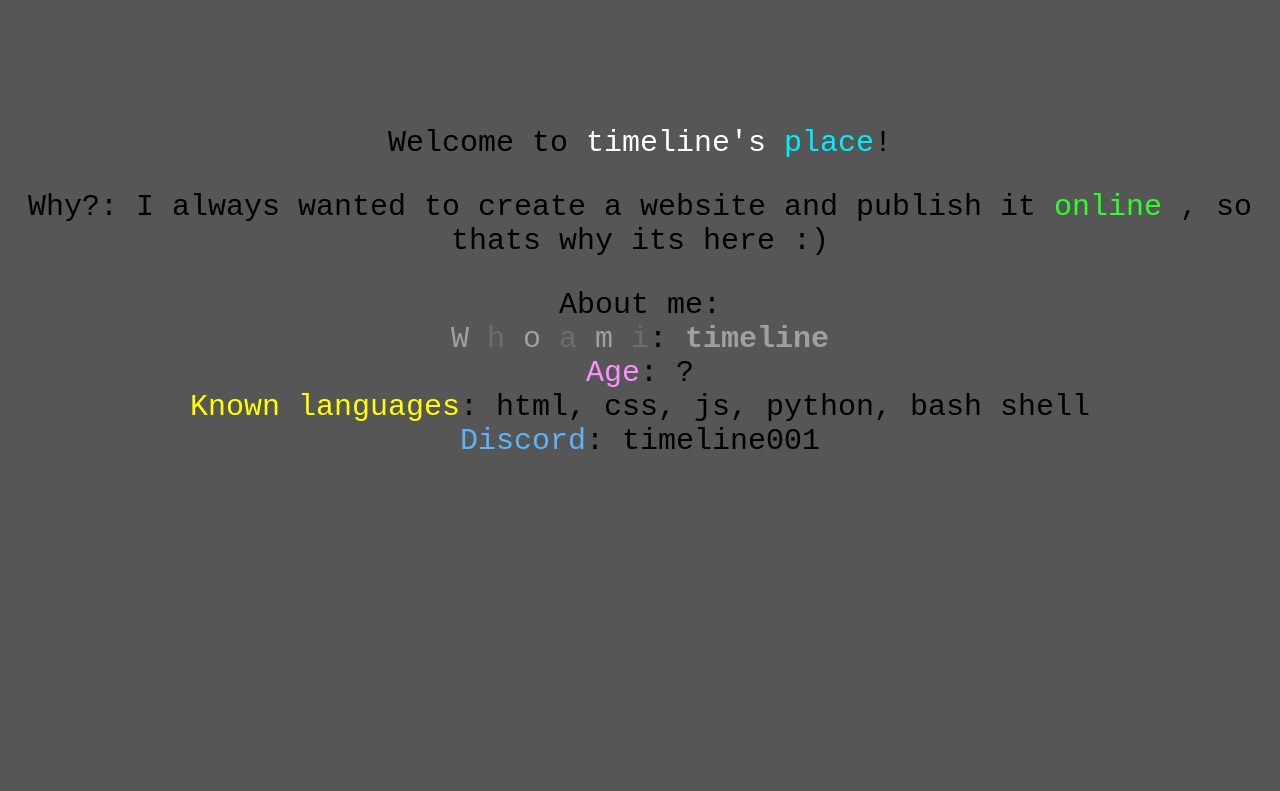
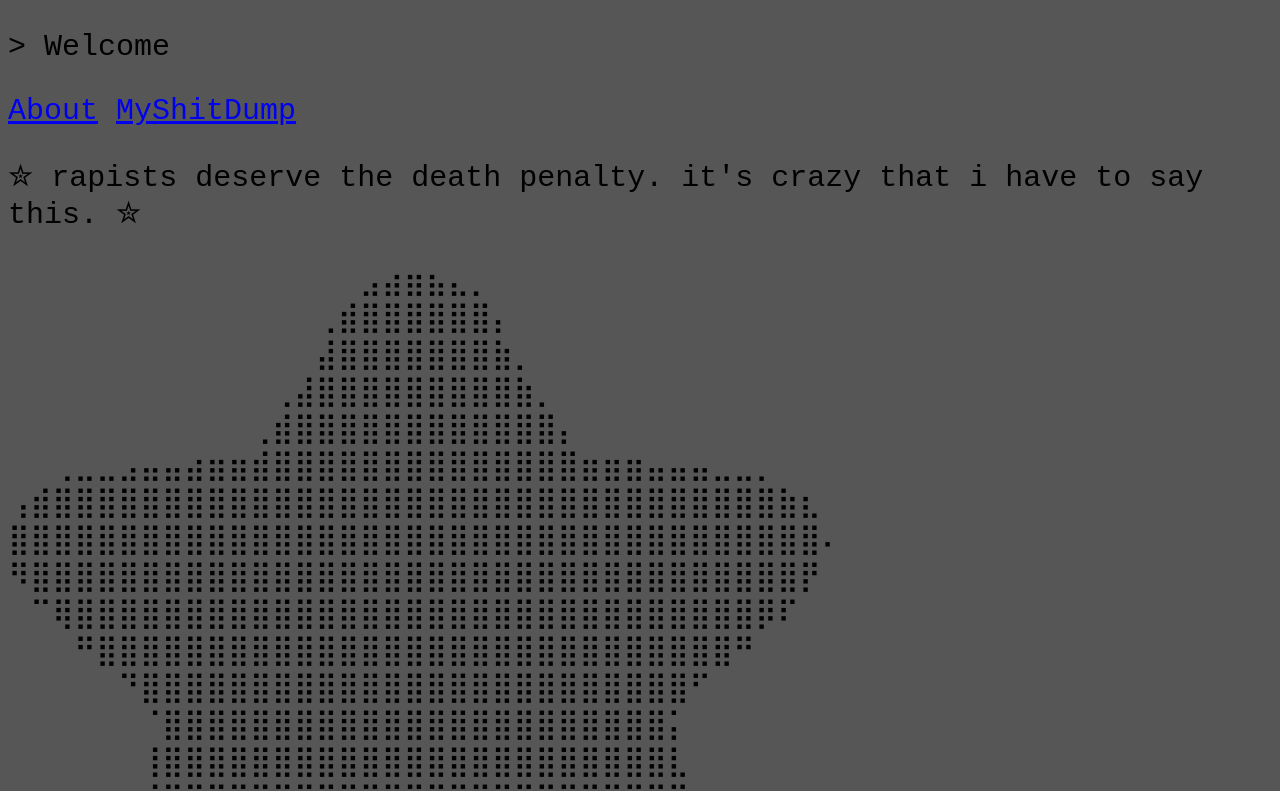
Before and after one commit to timeline003/timeline003, a plain HTML site: page index.html in a window 1280 px wide. Shown: the top 791 px of the page. Drawn offline with Linux system fonts and the light colour scheme; a web font is replaced by a local one.

Commit message:
Update index.html

```diff
--- a/index.html
+++ b/index.html
@@ -3,34 +3,40 @@
 <head>
     <meta charset="UTF-8">
     <meta name="viewport" content="width=device-width, initial-scale=1.0">
-    <title>timeline's place</title>
+    <title>Document</title>
     <link rel="stylesheet" href="styles.css">
+    <link rel="preconnect" href="https://fonts.googleapis.com">
+    <link rel="preconnect" href="https://fonts.gstatic.com" crossorigin>
+    <link href="https://fonts.googleapis.com/css2?family=Bitcount+Prop+Single+Ink:wght@100..900&display=swap" rel="stylesheet">
 </head>
 <body>
-    <div class="welcome-box">
-        <p class="welcome-text">Welcome to
-            <span style="color: white;">timeline's</span>
-            <span style="color: rgb(0, 238, 255);">place</span>!</p>
-    </div>
-    <div style="text-align: center;">
-        <p>Why?: I always wanted to create a website and publish it
-            <span style="color: rgb(42, 255, 42);">online</span>
-            , so thats why its here :)</p>
-    </div>
-    <div style="text-align: center;">
-        <p style="margin: 0;">About me:</p>
-        <p style="margin: 0;">
-              <span style="color: rgb(160, 160, 160);">W</span>
-              <span style="color: rgb(109, 109, 109);">h</span>
-              <span style="color: rgb(160, 160, 160);">o</span>
-              <span style="color: rgb(109, 109, 109);">a</span>
-              <span style="color: rgb(160, 160, 160);">m</span>
-              <span style="color: rgb(109, 109, 109);">i</span>:
-              <span style="color: rgb(160, 160, 160); font-weight: bold;">timeline</span>
+    <div class="box">
+        <p class="welcome">> Welcome</p>
+        <a class="button" href="about.html">About</a>
+        <a class="button" href="myshitdump.html">MyShitDump</a>
+        <p class="notice"> ✮ rapists deserve the death penalty. it's crazy that i have to say this. ✮
+        <p class="image">
+            ⠀⠀⠀⠀⠀⠀⠀⠀⠀⠀⠀⠀⠀⠀⠀⠀⣠⣴⣶⣦⣄⡀⠀⠀⠀⠀⠀⠀⠀⠀⠀⠀⠀⠀⠀⠀⠀⠀
+⠀⠀⠀⠀⠀⠀⠀⠀⠀⠀⠀⠀⠀⠀⢀⣾⣿⣿⣿⣿⣿⣿⡄⠀⠀⠀⠀⠀⠀⠀⠀⠀⠀⠀⠀⠀⠀⠀
+⠀⠀⠀⠀⠀⠀⠀⠀⠀⠀⠀⠀⠀⠀⣼⣿⣿⣿⣿⣿⣿⣿⣷⡀⠀⠀⠀⠀⠀⠀⠀⠀⠀⠀⠀⠀⠀⠀
+⠀⠀⠀⠀⠀⠀⠀⠀⠀⠀⠀⠀⢀⣼⣿⣿⣿⣿⣿⣿⣿⣿⣿⣷⡀⠀⠀⠀⠀⠀⠀⠀⠀⠀⠀⠀⠀⠀
+⠀⠀⠀⠀⠀⠀⠀⠀⠀⠀⠀⢀⣾⣿⣿⣿⣿⣿⣿⣿⣿⣿⣿⣿⣿⡄⠀⠀⠀⠀⠀⠀⠀⠀⠀⠀⠀⠀
+⠀⠀⢀⣀⣀⣠⣤⣤⣴⣶⣶⣾⣿⣿⣿⣿⣿⣿⣿⣿⣿⣿⣿⣿⣿⣿⣶⣶⣶⣤⣤⣤⣀⣀⡀⠀⠀⠀
+⢠⣾⣿⣿⣿⣿⣿⣿⣿⣿⣿⣿⣿⣿⣿⣿⣿⣿⣿⣿⣿⣿⣿⣿⣿⣿⣿⣿⣿⣿⣿⣿⣿⣿⣿⣷⣆⠀
+⣿⣿⣿⣿⣿⣿⣿⣿⣿⣿⣿⣿⣿⣿⣿⣿⣿⣿⣿⣿⣿⣿⣿⣿⣿⣿⣿⣿⣿⣿⣿⣿⣿⣿⣿⣿⣿⠄
+⠻⣿⣿⣿⣿⣿⣿⣿⣿⣿⣿⣿⣿⣿⣿⣿⣿⣿⣿⣿⣿⣿⣿⣿⣿⣿⣿⣿⣿⣿⣿⣿⣿⣿⣿⣿⡟⠀
+⠀⠉⢿⣿⣿⣿⣿⣿⣿⣿⣿⣿⣿⣿⣿⣿⣿⣿⣿⣿⣿⣿⣿⣿⣿⣿⣿⣿⣿⣿⣿⣿⣿⣿⡿⠏⠀⠀
+⠀⠀⠀⠛⣿⣿⣿⣿⣿⣿⣿⣿⣿⣿⣿⣿⣿⣿⣿⣿⣿⣿⣿⣿⣿⣿⣿⣿⣿⣿⣿⣿⣿⠛⠀⠀⠀⠀
+⠀⠀⠀⠀⠀⠙⣿⣿⣿⣿⣿⣿⣿⣿⣿⣿⣿⣿⣿⣿⣿⣿⣿⣿⣿⣿⣿⣿⣿⣿⣿⠋⠀⠀⠀⠀⠀⠀
+⠀⠀⠀⠀⠀⠀⠈⣿⣿⣿⣿⣿⣿⣿⣿⣿⣿⣿⣿⣿⣿⣿⣿⣿⣿⣿⣿⣿⣿⣿⡅⠀⠀⠀⠀⠀⠀⠀
+⠀⠀⠀⠀⠀⠀⢸⣿⣿⣿⣿⣿⣿⣿⣿⣿⣿⣿⣿⣿⣿⣿⣿⣿⣿⣿⣿⣿⣿⣿⣇⠀⠀⠀⠀⠀⠀⠀
+⠀⠀⠀⠀⠀⠀⢾⣿⣿⣿⣿⣿⣿⣿⣿⣿⣿⣿⣿⣿⣿⣿⣿⣿⣿⣿⣿⣿⣿⣿⣟⠀⠀⠀⠀⠀⠀⠀
+⠀⠀⠀⠀⠀⠀⣿⣿⣿⣿⣿⣿⣿⣿⣿⣿⣿⣿⣿⣿⣿⣿⣿⣿⣿⣿⣿⣿⣿⣿⣿⠀⠀⠀⠀⠀⠀⠀
+⠀⠀⠀⠀⠀⢠⣿⣿⣿⣿⣿⣿⣿⣿⣿⣿⣿⠿⠛⠿⢿⣿⣿⣿⣿⣿⣿⣿⣿⣿⣿⡇⠀⠀⠀⠀⠀⠀
+⠀⠀⠀⠀⠀⠀⢿⣿⣿⣿⣿⣿⣿⡿⠛⠉⠀⠀⠀⠀⠀⠈⠛⠿⣿⣿⣿⣿⣿⣿⣿⠁⠀⠀⠀⠀⠀⠀
+⠀⠀⠀⠀⠀⠀⠀⠙⠛⠛⠛⠋⠁⠀⠀⠀⠀⠀⠀⠀⠀⠀⠀⠀⠀⠉⠛⠛⠛⠋⠁⠀⠀⠀⠀⠀⠀
         </p>
-        <p style="margin: 0;"><span style="color: rgb(255, 143, 255)">Age</span>: ?</p>
-        <p style="margin: 0;"><span style="color: yellow">Known languages</span>: html, css, js, python, bash shell</p>
-        <p style="margin: 0;"><span style="color: rgb(92, 180, 252);">Discord</span>: timeline001</p>
+    </p>
     </div>
 </body>
 </html>
```
